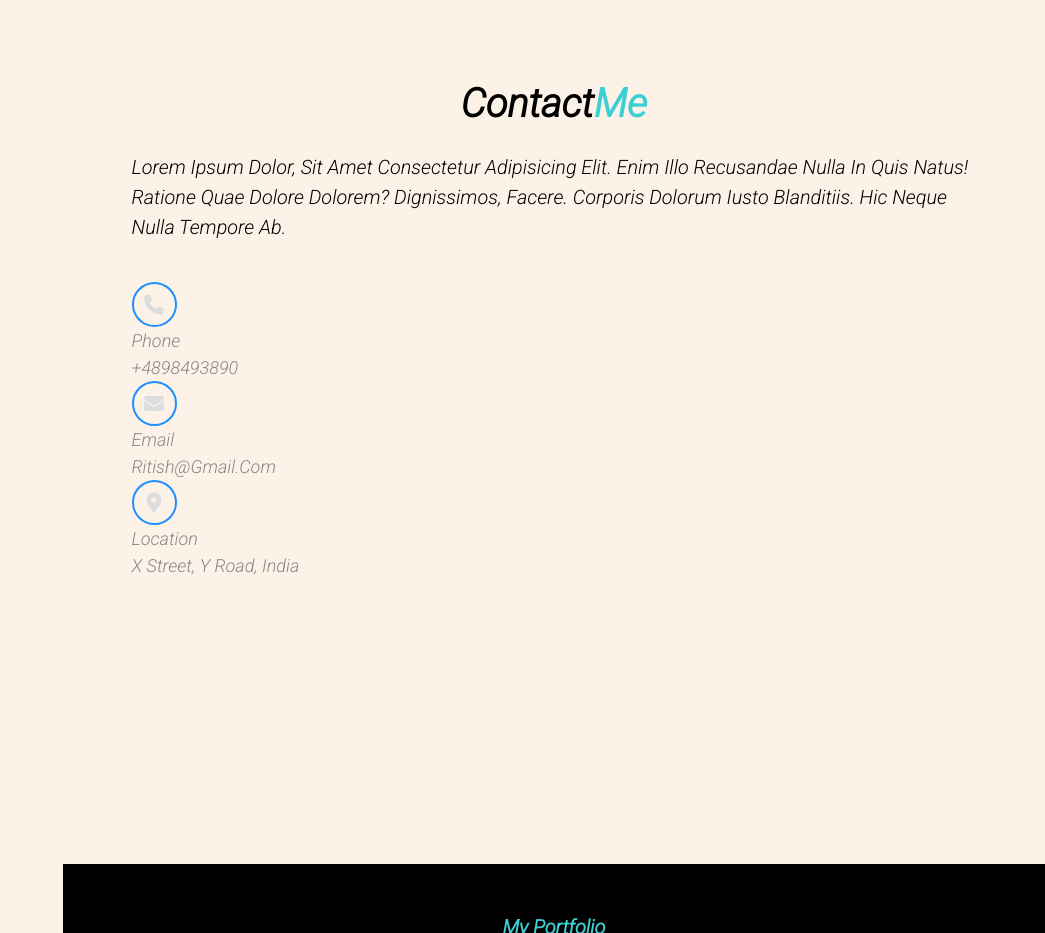
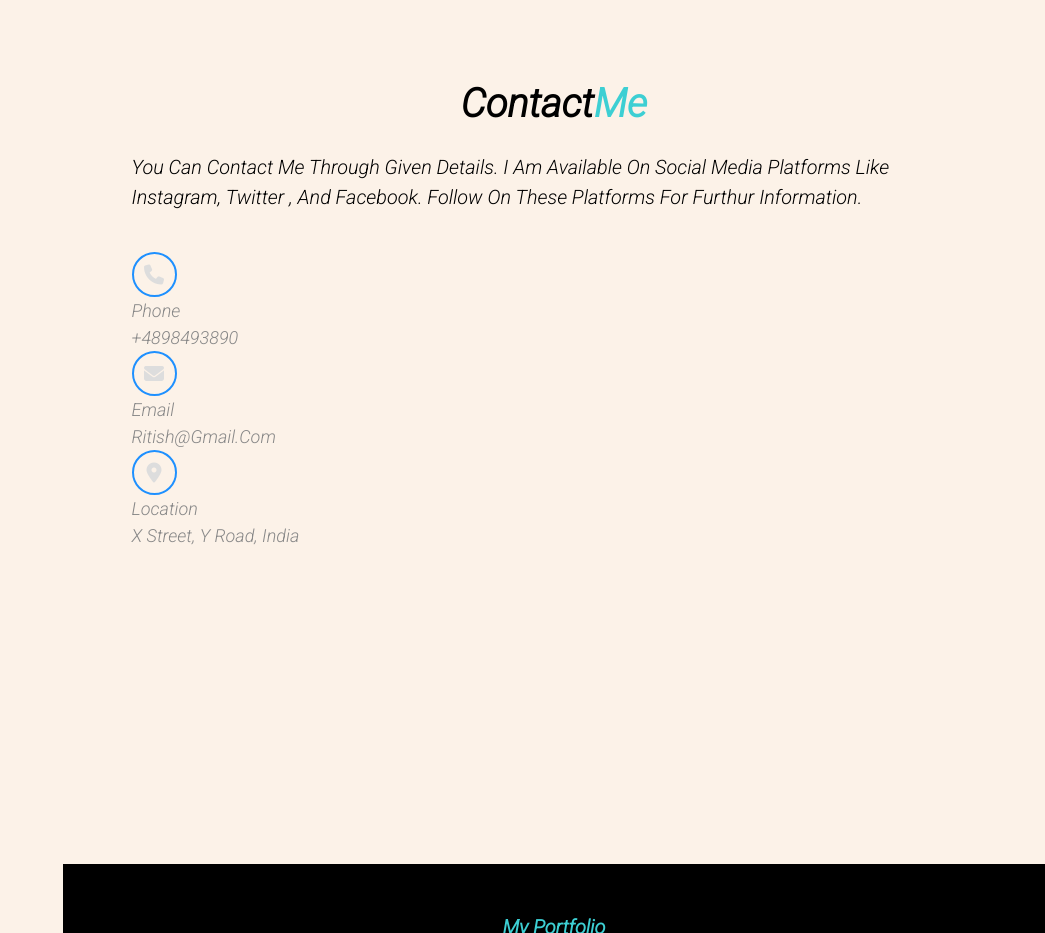
Before and after one commit to rjugral/MyPortfolio, a plain HTML site: page index.html in a window 1280 px wide. Shown: the part 3740-4673 px from the top of the page, without its empty margins (235-1280 px from the left). Drawn offline with Linux system fonts and the light colour scheme.

Commit message:
Update index.html

```diff
--- a/index.html
+++ b/index.html
@@ -200,7 +200,7 @@
                 <section class="col-left" id="contact">
                     <h2>Contact<span>Me</span> </h2>
                     <div class="conttitle">
-                        <p>Lorem ipsum dolor, sit amet consectetur adipisicing elit. Enim illo recusandae nulla in quis natus! Ratione quae dolore dolorem? Dignissimos, facere. Corporis dolorum iusto blanditiis. Hic neque nulla tempore ab.</p>
+                        <p>you can contact me through given details. i am available on social media platforms like instagram, twitter , and facebook. follow on these platforms for furthur information.</p>
                     </div>
                     <div class="continfo">
                         <div class="icong">
```
